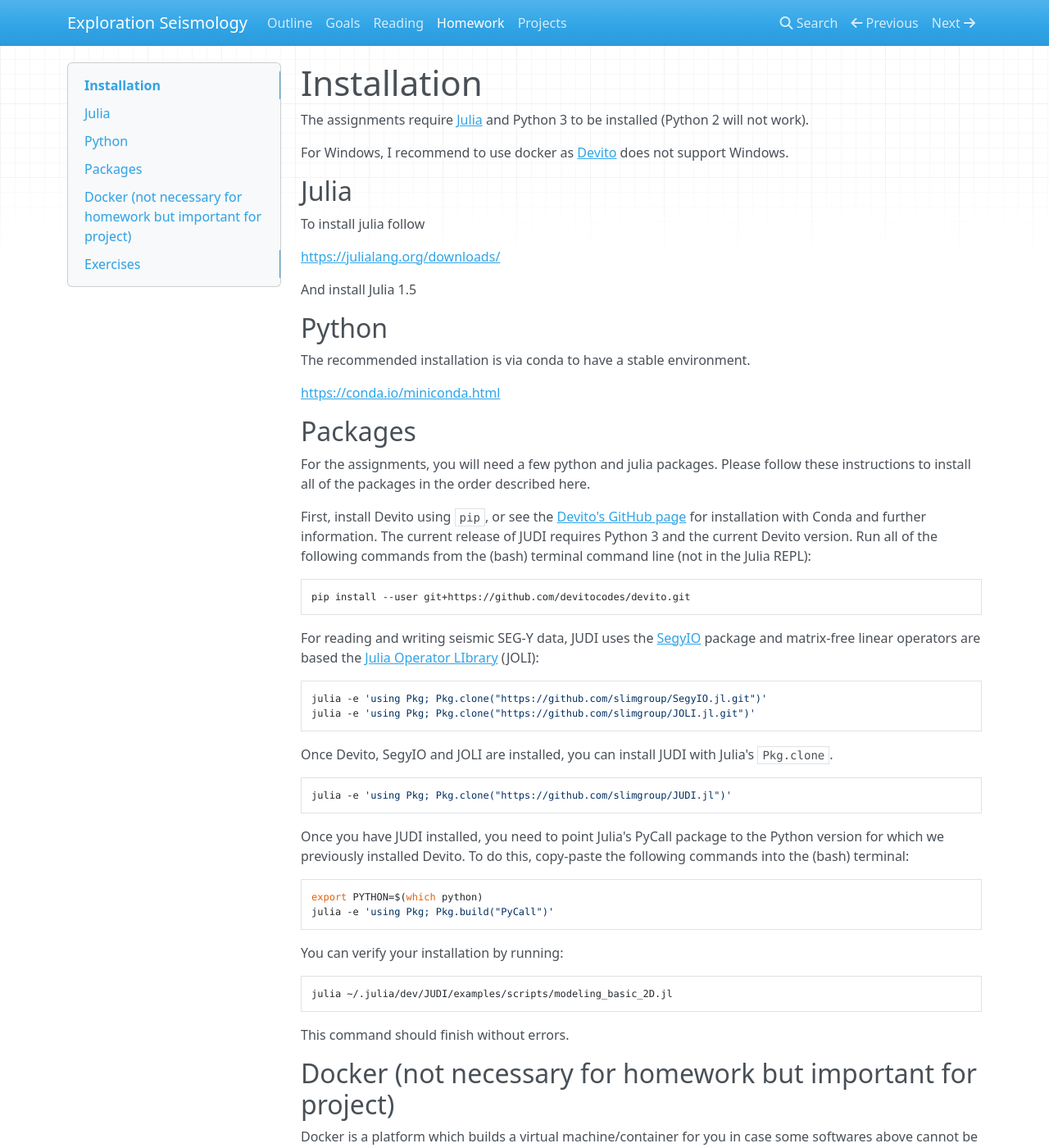
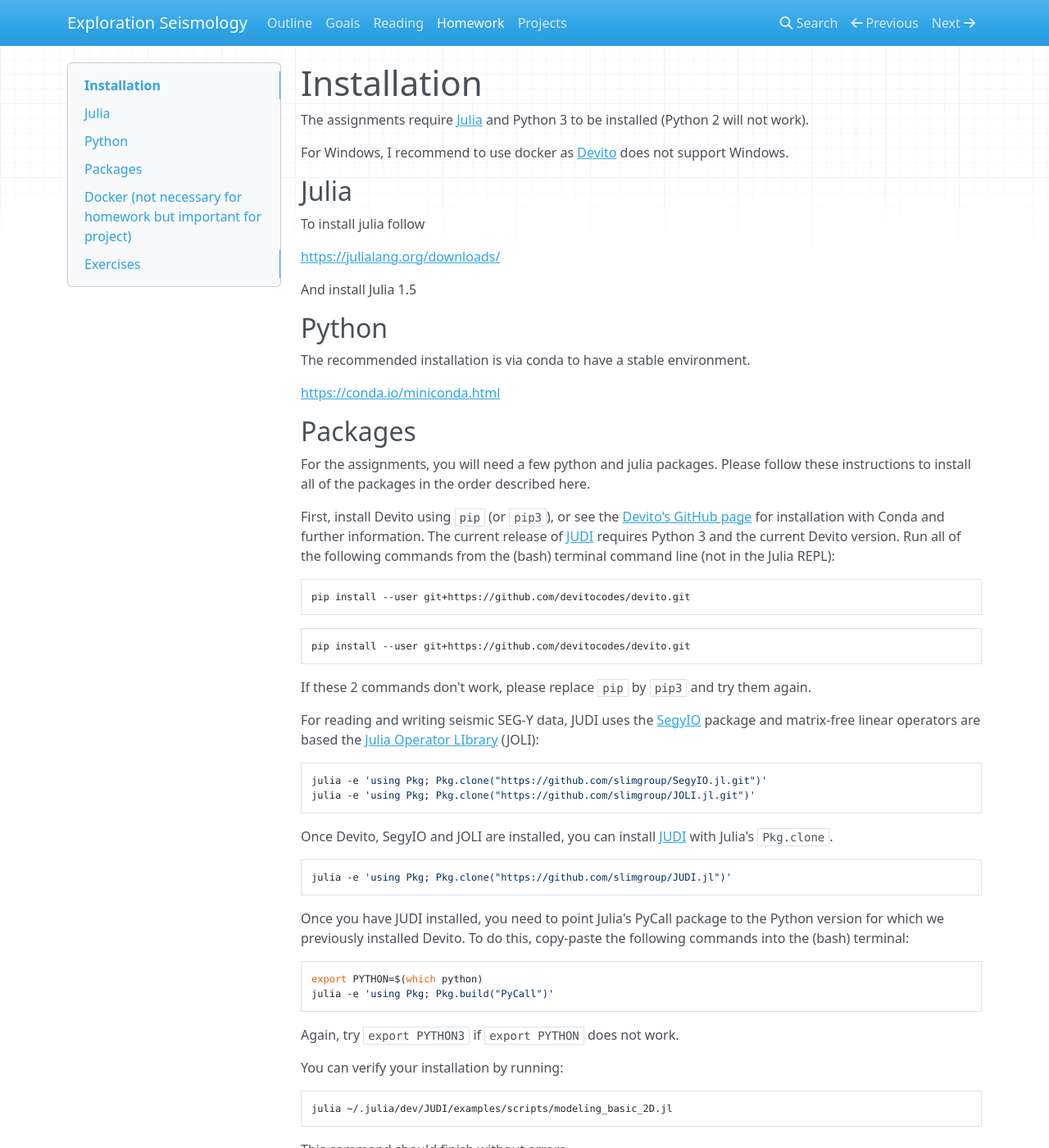
Before and after one commit to flexie/eas-4803-8803-ccs, an MkDocs documentation site: the page built from docs/homework.md, in a window 1280 px wide and 1400 px high. Shown: the whole window at 82% size. Built offline with MkDocs 1.6.1, drawn with Linux system fonts in a browser that asks for light colours; nearby versions of some CDN libraries; old or Windows-style settings are respelled for this version of MkDocs.

Commit message:
add pip3/python3 as an alternative

````diff
--- a/docs/homework.md
+++ b/docs/homework.md
@@ -23,11 +23,17 @@ The recommended installation is via conda to have a stable environment.
 
 For the assignments, you will need a few python and julia packages. Please follow these instructions to install all of the packages in the order described here.
 
-First, install Devito using `pip`, or see the [Devito's GitHub page](https://github.com/devitocodes/devito) for installation with Conda and further information. The current release of JUDI requires Python 3 and the current Devito version. Run all of the following commands from the (bash) terminal command line (not in the Julia REPL):
+First, install Devito using `pip` (or `pip3`), or see the [Devito's GitHub page](https://github.com/devitocodes/devito) for installation with Conda and further information. The current release of [JUDI](https://github.com/slimgroup/JUDI.jl) requires Python 3 and the current Devito version. Run all of the following commands from the (bash) terminal command line (not in the Julia REPL):
 
 ```bash
 pip install --user git+https://github.com/devitocodes/devito.git
 ```
+
+```bash
+pip install --user git+https://github.com/devitocodes/devito.git
+```
+
+If these 2 commands don't work, please replace `pip` by `pip3` and try them again.
 
 For reading and writing seismic SEG-Y data, JUDI uses the [SegyIO](https://github.com/slimgroup/SegyIO.jl) package and matrix-free linear operators are based the [Julia Operator LIbrary](https://github.com/slimgroup/JOLI.jl/tree/master/src) (JOLI):
 
@@ -36,7 +42,7 @@ julia -e 'using Pkg; Pkg.clone("https://github.com/slimgroup/SegyIO.jl.git")'
 julia -e 'using Pkg; Pkg.clone("https://github.com/slimgroup/JOLI.jl.git")'
 ```
 
-Once Devito, SegyIO and JOLI are installed, you can install JUDI with Julia's `Pkg.clone`.
+Once Devito, SegyIO and JOLI are installed, you can install [JUDI](https://github.com/slimgroup/JUDI.jl) with Julia's `Pkg.clone`.
 
 ```bash
 julia -e 'using Pkg; Pkg.clone("https://github.com/slimgroup/JUDI.jl")'
@@ -48,6 +54,8 @@ Once you have JUDI installed, you need to point Julia's PyCall package to the Py
 export PYTHON=$(which python)
 julia -e 'using Pkg; Pkg.build("PyCall")'
 ```
+
+Again, try `export PYTHON3` if `export PYTHON` does not work.
 
 You can verify your installation by running:
 
````
